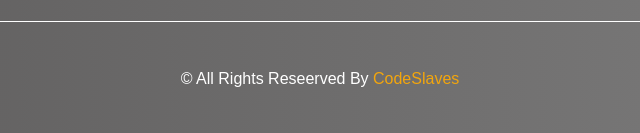
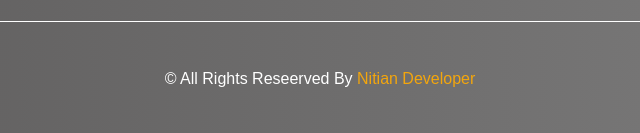
Before and after one commit to gomotafooddelivery/gomotafooddelivery.github.io, a plain HTML site: page index.html in a window 1280 px wide. Shown: the part 8787-8920 px from the top of the page, 320-960 px from the left. Drawn offline with nearby package versions, Linux system fonts and the light colour scheme; a web font is replaced by a local one.

Commit message:
Update index.html

```diff
--- a/index.html
+++ b/index.html
@@ -886,7 +886,7 @@
             </div>
         </div>
 
-        <p class="footer-bottom">&copy; All Rights Reseerved By <span>CodeSlaves</span></p>
+        <p class="footer-bottom">&copy; All Rights Reseerved By <span>nitian developer</span></p>
     </section>
 
 
```
